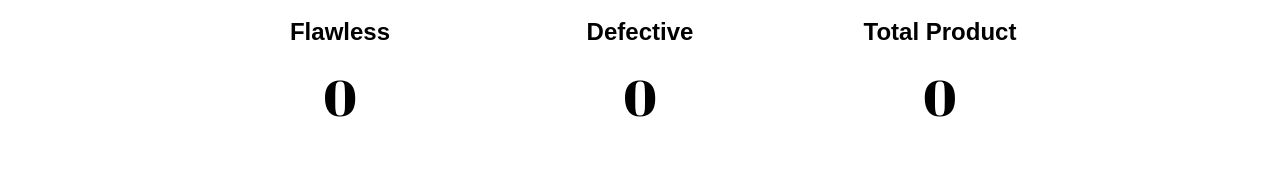
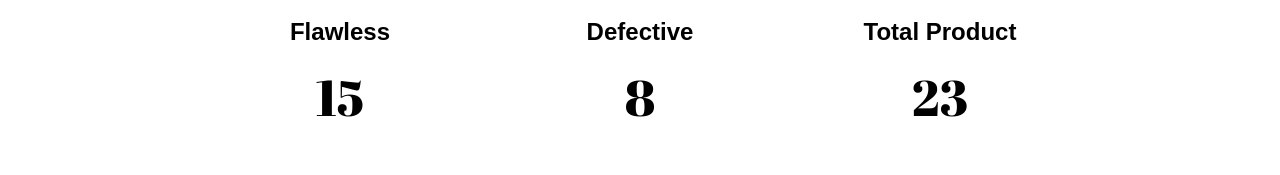
Before and after one commit to The-Imperials/Product-inspection-home, a plain HTML site: page index.html in a window 1280 px wide. Shown: the part 276-451 px from the top of the page. Drawn offline with Linux system fonts and the light colour scheme.

Commit message:
Update index.html

```diff
--- a/index.html
+++ b/index.html
@@ -34,7 +34,7 @@
                     <i class="fa" aria-hidden="true"></i>
                 </div>
                 <h3 class="text-center">Flawless</h3>
-                <h2 class="text-center">0</h2>
+                <h2 class="text-center">15</h2>
             </div>
 
             <div class="col-xs-12 col-md-4">
@@ -42,14 +42,14 @@
                     <i class="fa" aria-hidden="true"></i>
                 </div>
                 <h3 class="text-center">Defective</h3>
-                <h2 class="text-center">0</h2>
+                <h2 class="text-center">8</h2>
             </div>
             <div class="col-xs-12 col-md-4">
                 <div class="fa-container">
                     <i class="fa" aria-hidden="true"></i>
                 </div>
                 <h3 class="text-center">Total Product</h3>
-                <h2 class="text-center">0</h2>
+                <h2 class="text-center">23</h2>
             </div>
         </div>
     </div>
```
